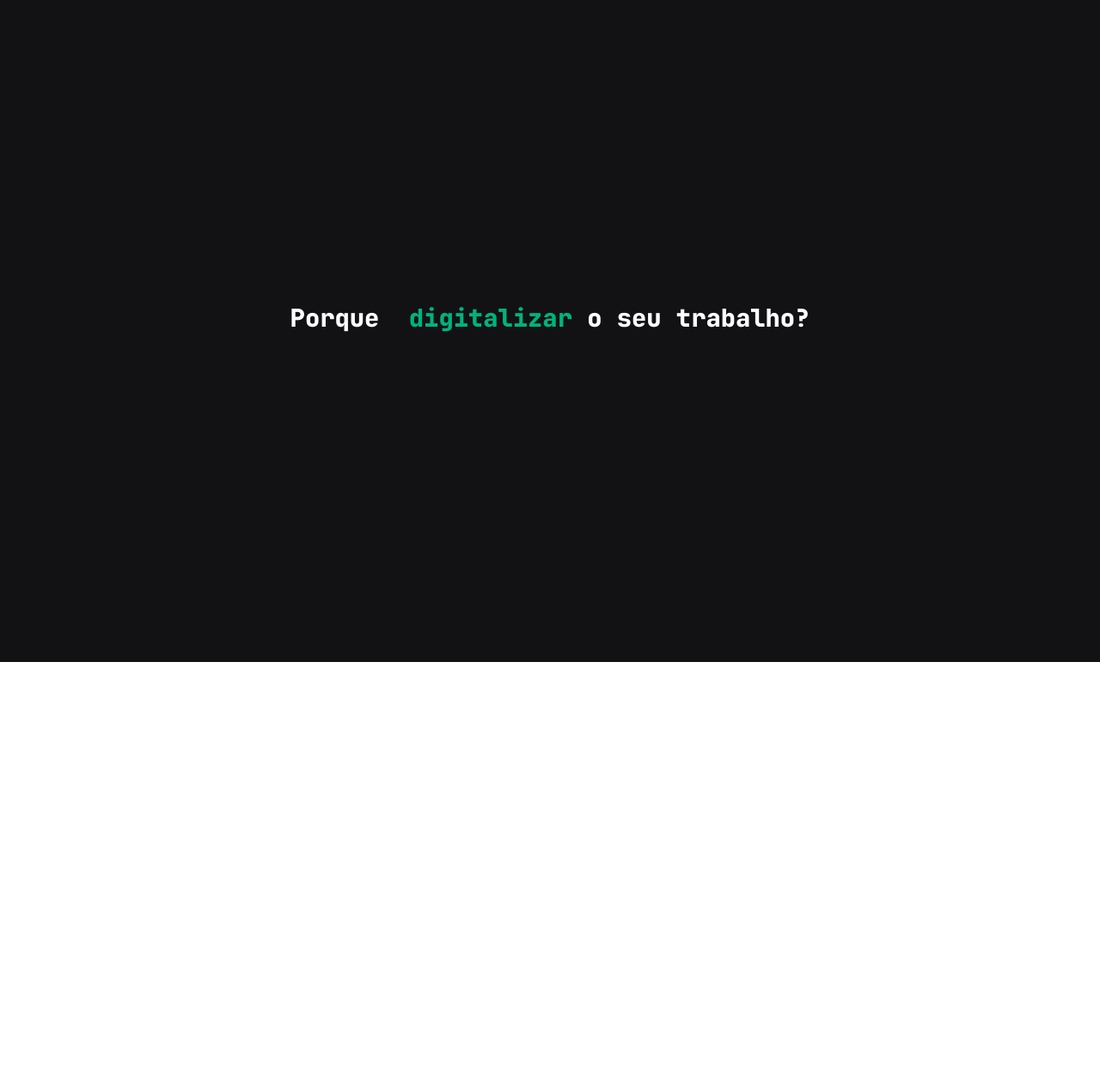
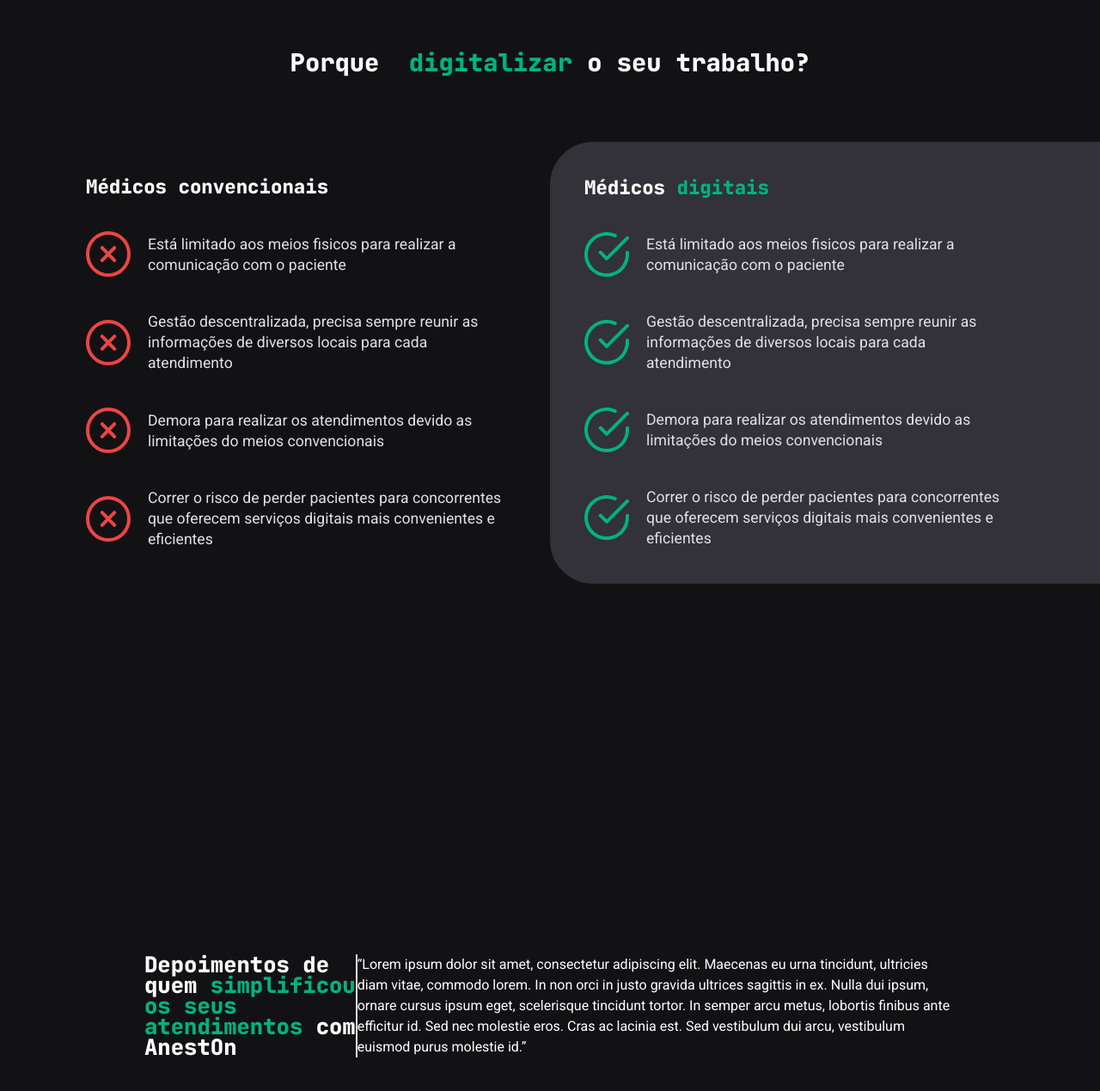
Before and after one commit to anest-on/aneston, a Next.js app: page / in a window 1280 px wide. Shown: the part 1630-2899 px from the top of the page at 86% size. Before the commit the page ends 2400 px from the top, so only its background shows below. Built offline with nearby package versions, Linux system fonts and the light colour scheme.

Commit message:
3 items homepage

```diff
--- a/src/app/page.tsx
+++ b/src/app/page.tsx
@@ -3,6 +3,8 @@ import { jetBrainsMono, roboto } from './fonts'
 import homeImg from '../images/homeImg.png'
 import formAutomatizado from '../images/formulario-automatizado.svg'
 import rightArrow from '../images/rightArrowVector.svg'
+import wrongVector from '../images/wrongVector.svg'
+import rightVector from '../images/rightVector.svg'
 
 import Image from 'next/image'
 import { Button } from '@/components/ui/button'
@@ -13,6 +15,8 @@ export default function Home() {
       <div className="bg-gray-600 w-full h-[80px] absolute">Header</div>
 
       <main className=" h-full w-full justify-center flex flex-col bg-gray-900  text-base text-white">
+        {/* PARTE 1 */}
+
         <div className="flex h-screen self-center justify-center max-w-[80%] p-10">
           <div className="flex flex-row self-center justify-center w-100 ">
             <div className="flex flex-col max-w-[600px] items-center justify-center ">
@@ -48,6 +52,8 @@ export default function Home() {
           </div>
         </div>
 
+        {/* PARTE 2 */}
+
         <div className="flex h-screen self-center items-center justify-center max-w-[80%] p-10 flex-col">
           <h2 className={`${jetBrainsMono.className} flex text-[1.8rem] `}>
             <b>
@@ -57,8 +63,8 @@ export default function Home() {
               </span>
             </b>
           </h2>
-          <div className="pt-10 flex flex-row max-w-[85%] items-center ">
-            <div className="flex w-full">
+          <div className="pt-10 flex flex-row w-full max-w-[85%] items-center ">
+            <div className="flex w-full h-full justify-center ">
               <Button
                 variant={'outline'}
                 className={`${jetBrainsMono.className} text-[1.3rem] flex flex-col h-full rounded-[20px] border-[2px] w-[200px] mr-4`}
@@ -107,7 +113,9 @@ export default function Home() {
           </div>
         </div>
 
-        <div className="flex h-screen self-center items-center justify-center max-w-[80%] p-10 flex-col">
+        {/* PARTE 3 */}
+
+        <div className="flex h-screen self-center items-center justify-center w-full flex-col">
           <h2 className={`${jetBrainsMono.className} flex text-[1.8rem] `}>
             <b>
               Porque &nbsp;
@@ -117,6 +125,158 @@ export default function Home() {
               o seu trabalho?
             </b>
           </h2>
+
+          <div className="flex flex-row mt-20 w-full justify-center ">
+            <div className="flex w-full p-10 justify-end ">
+              <div className="flex flex-col ">
+                <h3 className={`${jetBrainsMono.className} flex text-[1.4rem]`}>
+                  <b>Médicos convencionais</b>
+                </h3>
+                <div className="flex flex-row items-center mt-10 w-[500px]">
+                  <Image
+                    src={wrongVector}
+                    width={60}
+                    height={10}
+                    className="self-center mr-5"
+                    alt=""
+                  />
+                  <p className="text-gray-100 text-[1.1rem] ">
+                    Está limitado aos meios fisicos para realizar a comunicação
+                    com o paciente
+                  </p>
+                </div>
+                <div className="flex flex-row items-center mt-10 w-[500px]">
+                  <Image
+                    src={wrongVector}
+                    width={60}
+                    height={10}
+                    className="self-center mr-5"
+                    alt=""
+                  />
+                  <p className="text-gray-100 text-[1.1rem]">
+                    Gestão descentralizada, precisa sempre reunir as informações
+                    de diversos locais para cada atendimento
+                  </p>
+                </div>
+                <div className="flex flex-row items-center mt-10 w-[500px]">
+                  <Image
+                    src={wrongVector}
+                    width={60}
+                    height={10}
+                    className="self-center mr-5"
+                    alt=""
+                  />
+                  <p className="text-gray-100 text-[1.1rem]">
+                    Demora para realizar os atendimentos devido as limitações do
+                    meios convencionais
+                  </p>
+                </div>
+                <div className="flex flex-row items-center mt-10 w-[500px]">
+                  <Image
+                    src={wrongVector}
+                    width={60}
+                    height={10}
+                    className="self-center mr-5"
+                    alt=""
+                  />
+                  <p className="text-gray-100 text-[1.1rem]">
+                    Correr o risco de perder pacientes para concorrentes que
+                    oferecem serviços digitais mais convenientes e eficientes
+                  </p>
+                </div>
+              </div>
+            </div>
+
+            <div className="flex flex-col items-start justify-center bg-gray-600 p-10 w-full rounded-l-[50px]">
+              <h3 className={`${jetBrainsMono.className} flex text-[1.4rem] `}>
+                <b>
+                  Médicos{' '}
+                  <span className={`${jetBrainsMono.className} text-green-500`}>
+                    digitais
+                  </span>
+                </b>
+              </h3>
+              <div className="flex flex-row items-center mt-10 w-[500px]">
+                <Image
+                  src={rightVector}
+                  width={60}
+                  height={10}
+                  className="self-center mr-5"
+                  alt=""
+                />
+                <p className="text-gray-100 text-[1.1rem] ">
+                  Está limitado aos meios fisicos para realizar a comunicação
+                  com o paciente
+                </p>
+              </div>
+              <div className="flex flex-row items-center mt-10 w-[500px]">
+                <Image
+                  src={rightVector}
+                  width={60}
+                  height={10}
+                  className="self-center mr-5"
+                  alt=""
+                />
+                <p className="text-gray-100 text-[1.1rem]">
+                  Gestão descentralizada, precisa sempre reunir as informações
+                  de diversos locais para cada atendimento
+                </p>
+              </div>
+              <div className="flex flex-row items-center mt-10 w-[500px]">
+                <Image
+                  src={rightVector}
+                  width={60}
+                  height={10}
+                  className="self-center mr-5"
+                  alt=""
+                />
+                <p className="text-gray-100 text-[1.1rem]">
+                  Demora para realizar os atendimentos devido as limitações do
+                  meios convencionais
+                </p>
+              </div>
+              <div className="flex flex-row items-center mt-10 w-[500px]">
+                <Image
+                  src={rightVector}
+                  width={60}
+                  height={10}
+                  className="self-center mr-5"
+                  alt=""
+                />
+                <p className="text-gray-100 text-[1.1rem]">
+                  Correr o risco de perder pacientes para concorrentes que
+                  oferecem serviços digitais mais convenientes e eficientes
+                </p>
+              </div>
+            </div>
+          </div>
+        </div>
+
+        {/* PARTE 4 */}
+
+        <div className="flex h-screen self-center items-center justify-center max-w-[80%] p-10 flex-col ">
+          <div className="flex divide-x-[2px] flex-row">
+            <h2 className={`${jetBrainsMono.className} flex text-[1.6rem] `}>
+              <b>
+                Depoimentos de quem&nbsp;
+                <span className={`${jetBrainsMono.className} text-green-500`}>
+                  simplificou os seus atendimentos
+                </span>{' '}
+                com AnestOn
+              </b>
+            </h2>
+            <div className="">
+              <p>
+                “Lorem ipsum dolor sit amet, consectetur adipiscing elit.
+                Maecenas eu urna tincidunt, ultricies diam vitae, commodo lorem.
+                In non orci in justo gravida ultrices sagittis in ex. Nulla dui
+                ipsum, ornare cursus ipsum eget, scelerisque tincidunt tortor.
+                In semper arcu metus, lobortis finibus ante efficitur id. Sed
+                nec molestie eros. Cras ac lacinia est. Sed vestibulum dui arcu,
+                vestibulum euismod purus molestie id.”
+              </p>
+            </div>
+          </div>
         </div>
       </main>
     </>
```
Also changed, not shown: src/images/rightVector.svg (added), src/images/wrongVector.svg (added).
